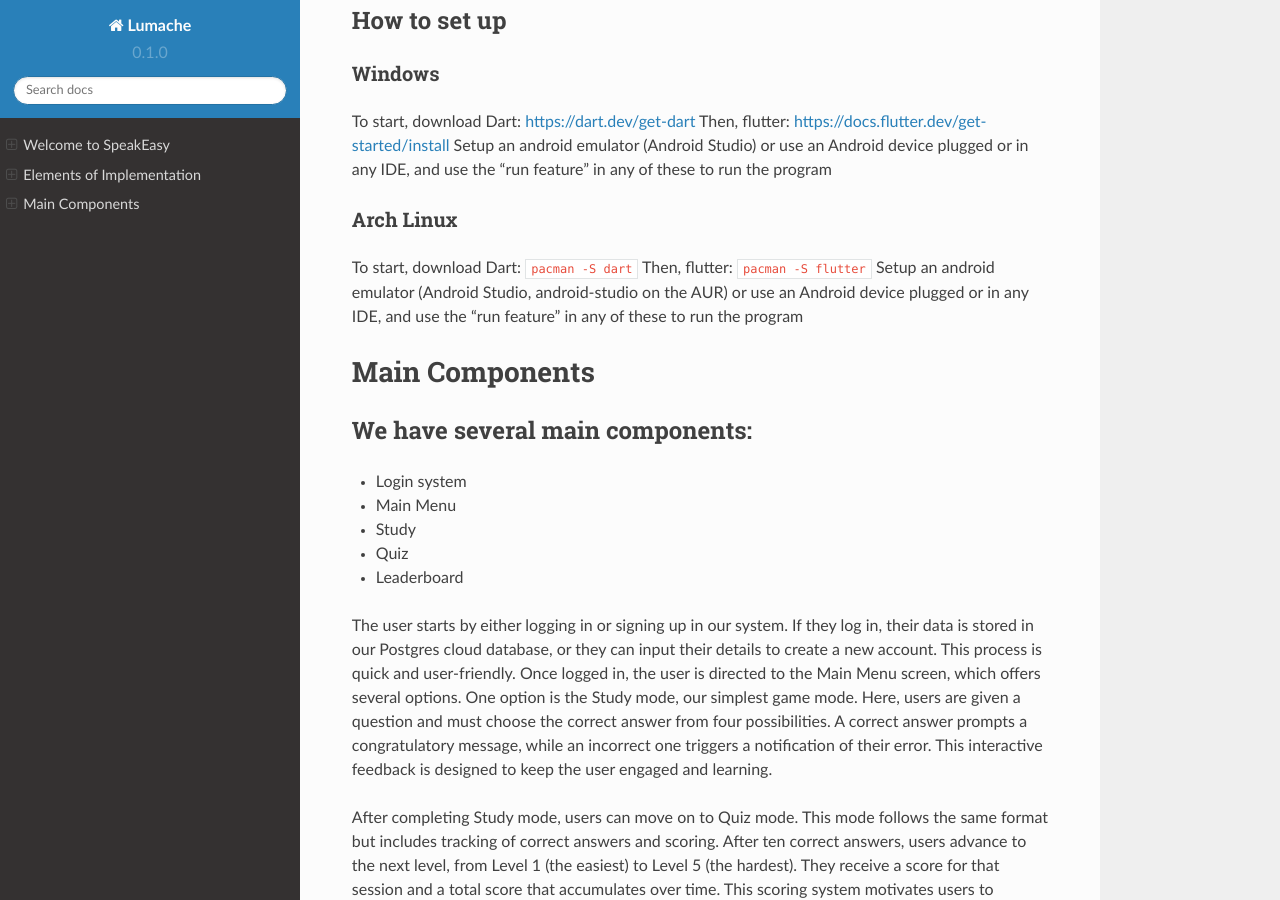
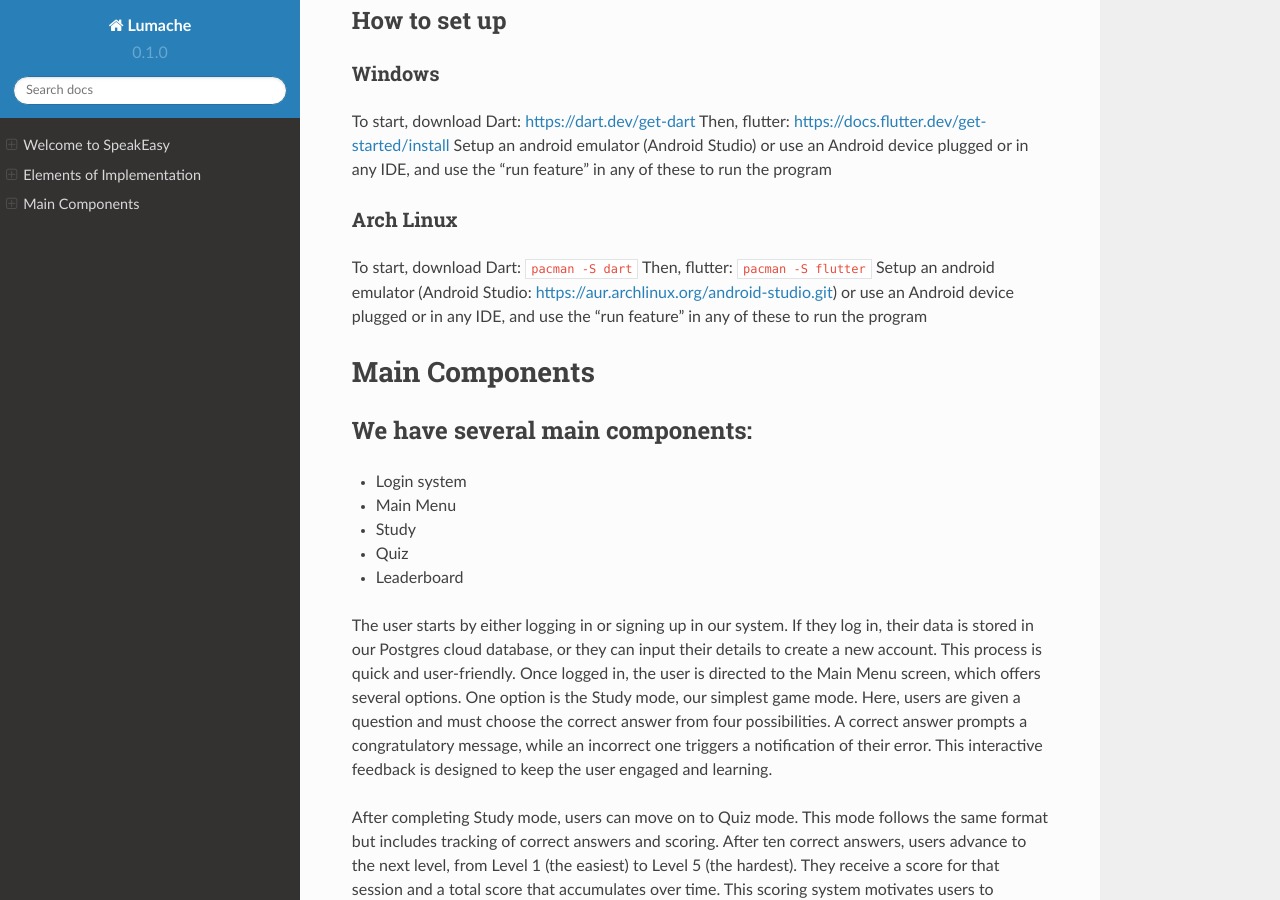
Before and after one commit to LuckyLarry13/READTHEDOCSTEST, a Sphinx documentation site: the page built from docs/source/index.rst, in a window 1280 px wide and 900 px high, scrolled down 2791 px. Built offline with Sphinx 7.4.7 and the Read the Docs theme 2.0.0, drawn with Linux system fonts in a browser that asks for light colours.

Commit message:
Update index.rst

```diff
--- a/docs/source/index.rst
+++ b/docs/source/index.rst
@@ -108,7 +108,7 @@ Arch Linux
 ^^^^^
 To start, download Dart: ``pacman -S dart``
 Then, flutter: ``pacman -S flutter``
-Setup an android emulator (Android Studio, android-studio on the AUR) or use an Android device plugged or in any IDE, and use the "run feature" in any of these to run the program
+Setup an android emulator (Android Studio: https://aur.archlinux.org/android-studio.git) or use an Android device plugged or in any IDE, and use the "run feature" in any of these to run the program
 
 
 
```
